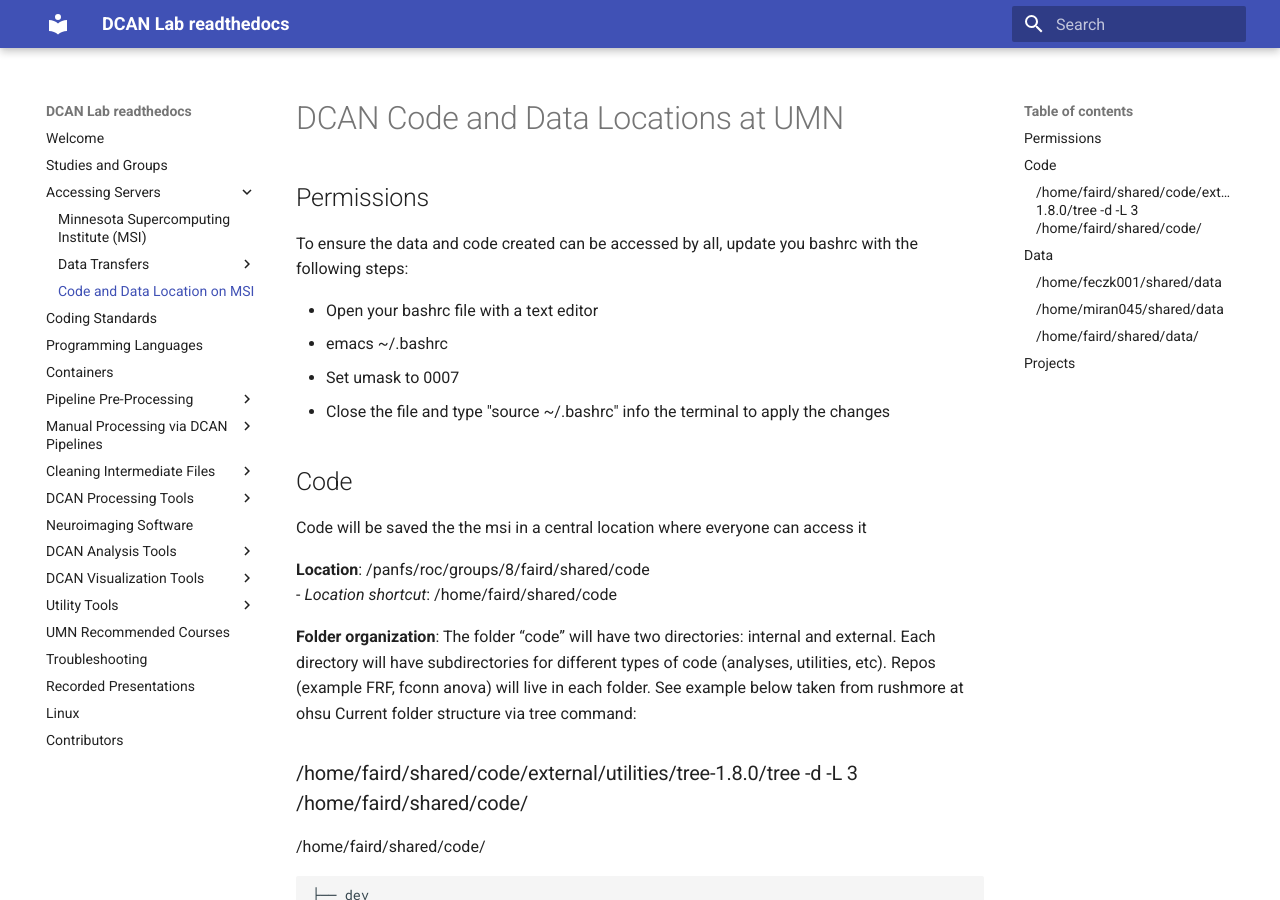
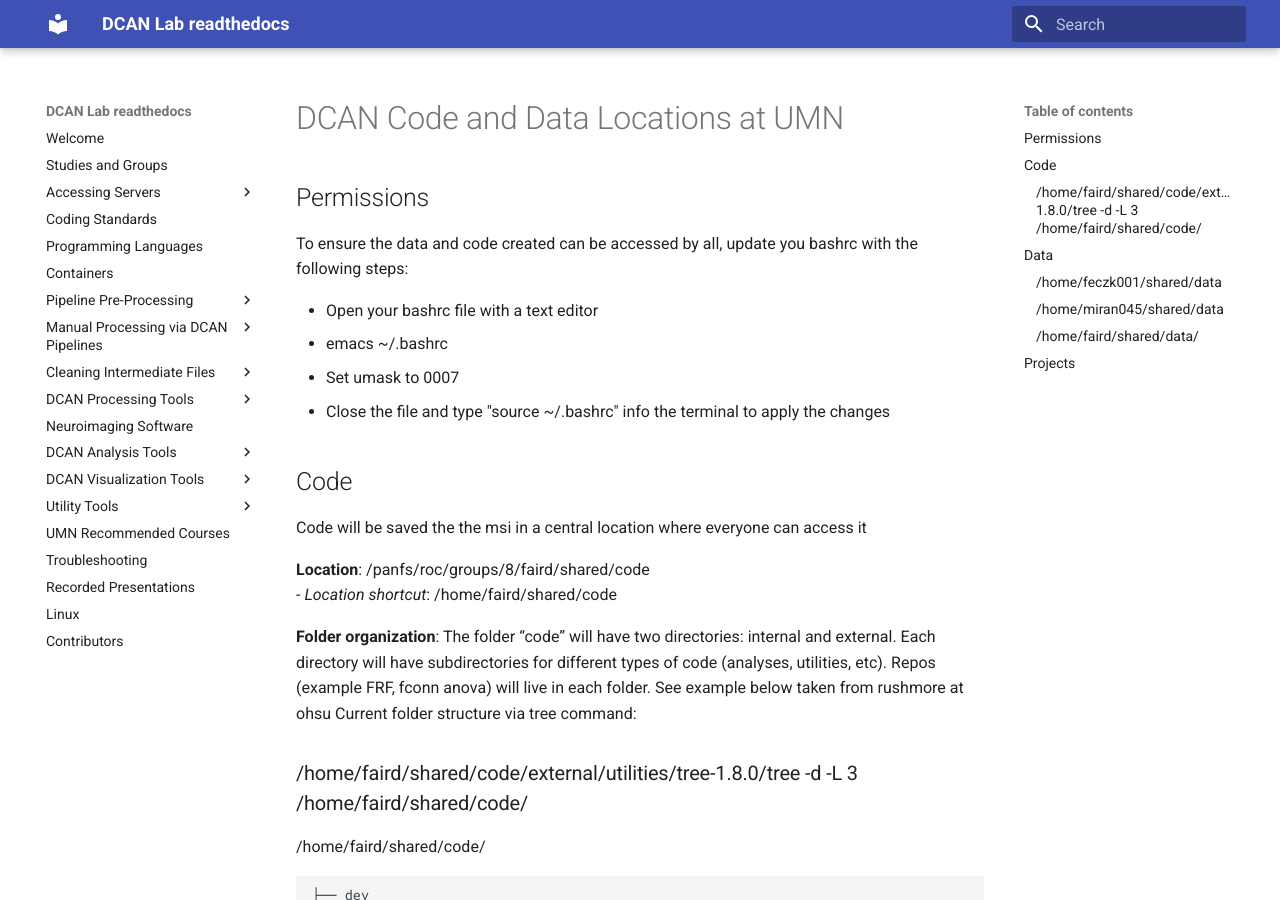
Before and after one commit to DCAN-Labs/dcan_rtd, an MkDocs documentation site: the page built from docs/access/location.md, in a window 1280 px wide and 900 px high. Built offline with MkDocs 1.6.1 and Material for MkDocs 9.7.7, drawn with Linux system fonts in a browser that asks for light colours; part of the change alters nothing that is shown.

Commit message:
hackathon changes

```diff
--- a/mkdocs.yml
+++ b/mkdocs.yml
@@ -16,7 +16,6 @@ nav:
             - DICOM Transfers (CMRR-UMN): access/data/dicom.md
             - Within Institution: access/data/within.md
             - Between Institutions: access/data/between.md
-        - Code and Data Location on MSI: access/location.md
     - Coding Standards: code.md
     - Programming Languages: lang.md
     - Containers: contain.md
@@ -78,7 +77,7 @@ nav:
     - DCAN Visualization Tools:
         - Figure Maker: visual/figure.md
         - ShowM:
-            - Code and SOP: visual/show/readme_showM/code.md
+            - Code and SOP: visual/show/code.md
             - Video Walkthrough: visual/show/video.md
             - Release History: visual/show/release.md
         - Plot Histogram:
```
Also changed, not shown: docs/visual/show/code.md (renamed from docs/visual/show/readme_showM/code.md).
